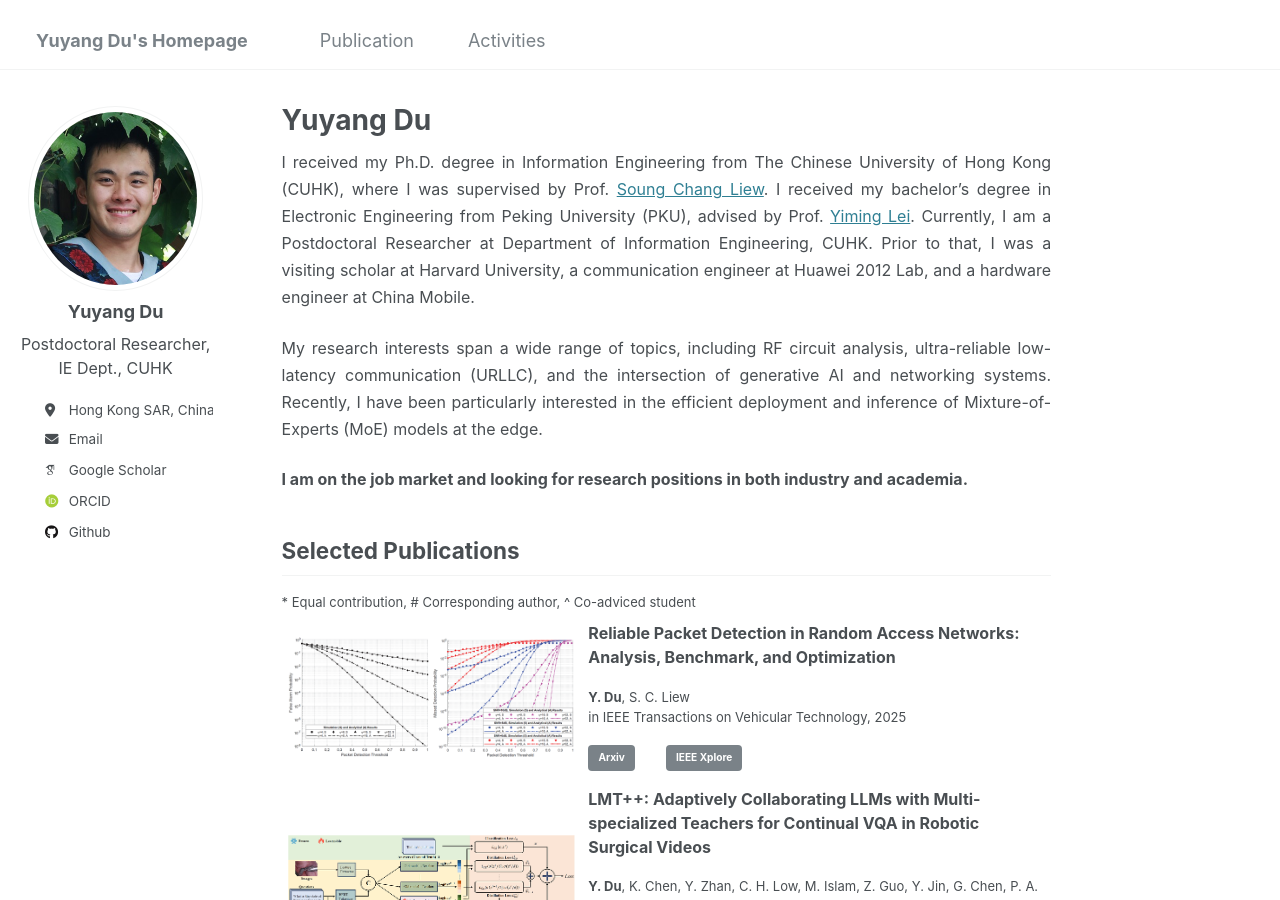
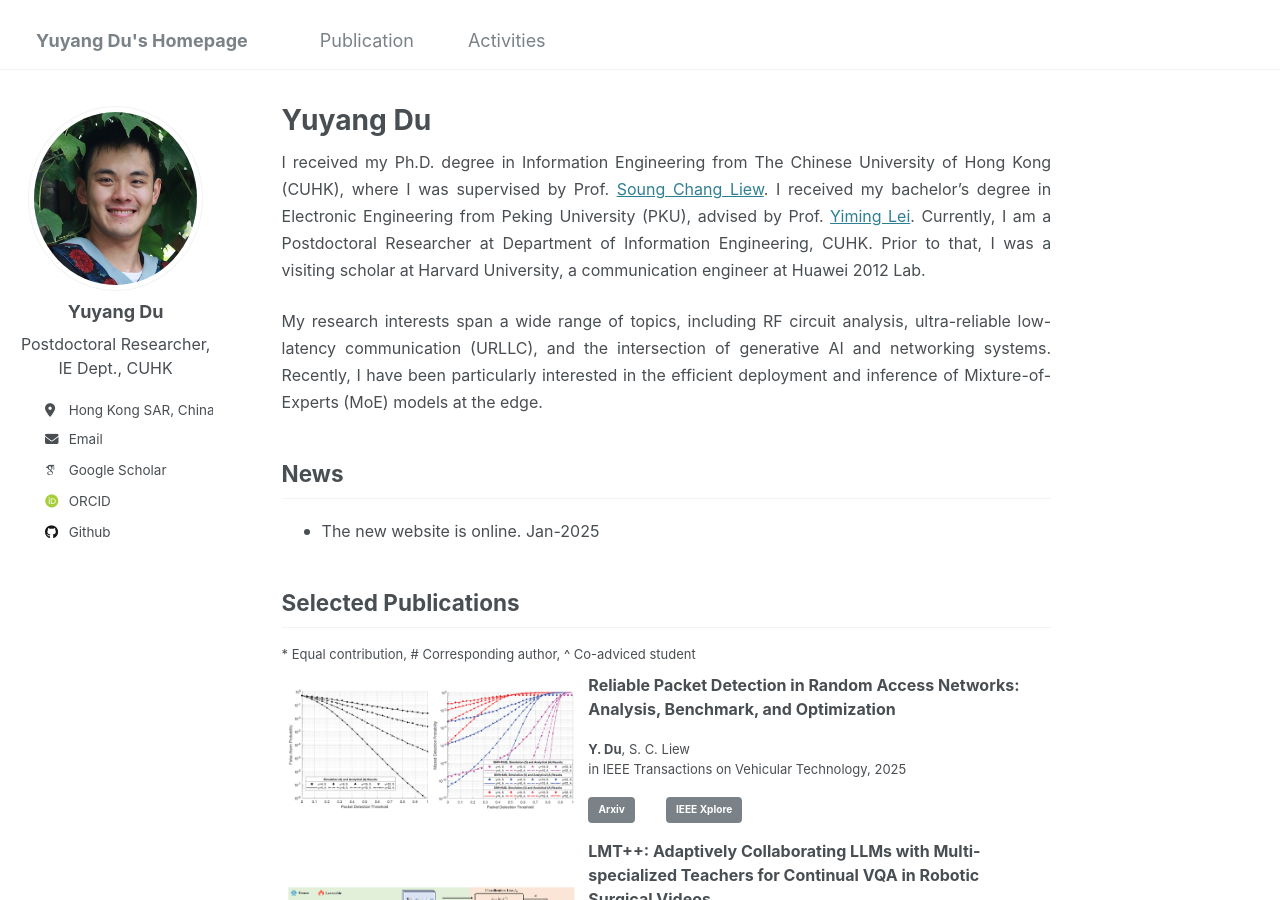
Before and after one commit to yuyangdu01/yuyangdu01.github.io, a Jekyll site: the page built from _pages/about.md, in a window 1280 px wide and 900 px high. Built offline with Jekyll 4.4.1, drawn with Linux system fonts in a browser that asks for light colours; some web fonts are replaced; some of the changed text lies outside the part shown.

Commit message:
Update about.md

```diff
--- a/_pages/about.md
+++ b/_pages/about.md
@@ -7,11 +7,14 @@ redirect_from:
   - /about.html
 ---
 
-<p style="text-align: justify;"><font size=3> I received my Ph.D. degree in Information Engineering from The Chinese University of Hong Kong (CUHK), where I was supervised by Prof. <a href="https://www.ie.cuhk.edu.hk/faculty/LIEW-Soung-Chang/">Soung Chang Liew</a>. I received my bachelor’s degree in Electronic Engineering from Peking University (PKU), advised by Prof. <a href="https://ele.pku.edu.cn/dzxxen/info/1023/1115.htm">Yiming Lei</a>. Currently, I am a Postdoctoral Researcher at Department of Information Engineering, CUHK. Prior to that, I was a visiting scholar at Harvard University, a communication engineer at Huawei 2012 Lab, and a hardware engineer at China Mobile.</font></p>
+<p style="text-align: justify;"><font size=3> I received my Ph.D. degree in Information Engineering from The Chinese University of Hong Kong (CUHK), where I was supervised by Prof. <a href="https://www.ie.cuhk.edu.hk/faculty/LIEW-Soung-Chang/">Soung Chang Liew</a>. I received my bachelor’s degree in Electronic Engineering from Peking University (PKU), advised by Prof. <a href="https://ele.pku.edu.cn/dzxxen/info/1023/1115.htm">Yiming Lei</a>. Currently, I am a Postdoctoral Researcher at Department of Information Engineering, CUHK. Prior to that, I was a visiting scholar at Harvard University, a communication engineer at Huawei 2012 Lab.</font></p>
 
 <p style="text-align: justify;"><font size=3>My research interests span a wide range of topics, including RF circuit analysis, ultra-reliable low-latency communication (URLLC), and the intersection of generative AI and networking systems. Recently, I have been particularly interested in the efficient deployment and inference of Mixture-of-Experts (MoE) models at the edge.</font></p>
 
-**<font size=3>I am on the job market and looking for research positions in both industry and academia.</font>**
+News <font size=3></font>
+------
+* <font size=3>The new website is online. Jan-2025</font>
+
 
 Selected Publications <font size=3></font>
 ------
@@ -110,7 +113,3 @@ Selected Publications <font size=3></font>
 
   </table>
 </div>
-
-What's New <font size=3></font>
-------
-* <font size=3>The new website is online. Jan-2025</font>
```
